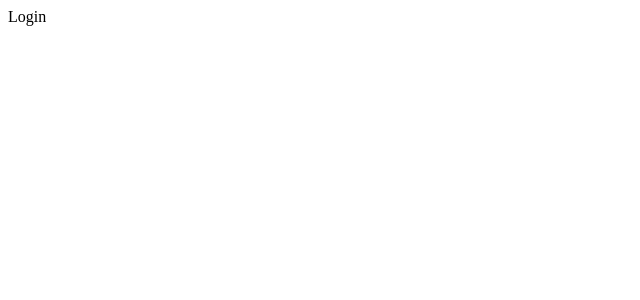
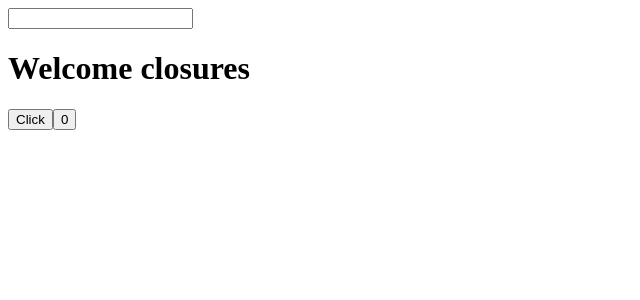
Before and after one commit to hugocruzlfc/react-digest, a React (Vite) app: page / in a window 1280 px wide. Before the commit this address led to /login. Shown: the top 300 px of the page, without its empty margins (0-640 px from the left). Built offline with nearby package versions, Linux system fonts and the light colour scheme.

Commit message:
feature: add expample about closures

```diff
--- a/src/App.tsx
+++ b/src/App.tsx
@@ -1,3 +1,4 @@
+import Closures from "./components/Closures/Closures";
 import CodeSpliting from "./components/CodeSpliting/CodeSpliting";
 import { Form as FormForwardRef } from "./components/FormRefs/FormForwardRef";
 import { Form as FormUseImperative } from "./components/FormRefs/FormUseImperative";
@@ -16,7 +17,8 @@ function App() {
       <FormUseImperative />
       <br />
       <Page /> */}
-      <CodeSpliting />
+      {/* <CodeSpliting /> */}
+      <Closures />
     </div>
   );
 }
--- /dev/null
+++ b/src/components/Closures/Closures.tsx
@@ -0,0 +1,65 @@
+import React, { useCallback, useEffect, useRef, useState } from "react";
+
+export default function Closures() {
+    return  <Form />
+ }
+
+
+
+const Form = () => {
+  const [value, setValue] = useState<string>();
+  const ref = useRef<()=>void>();
+
+  useEffect(() => {
+    ref.current = () => {
+      // will be latest
+      console.log(value);
+    };
+  });
+
+  const onClick = useCallback(() => {
+    // will be latest
+    ref.current?.();
+  }, []);
+
+  return (
+    <>
+      <input
+        type="text"
+        value={value}
+        onChange={(e: React.ChangeEvent<HTMLInputElement>) => setValue(e.target.value)}
+      />
+      <HeavyComponentMemo
+        title="Welcome closures"
+        onClick={onClick}
+      />
+    </>
+  );
+};
+
+
+const HeavyComponent = ({ title, onClick }: {
+    title: string;
+    onClick: () => void;
+    }) => {
+    const [count, setCount] = useState(0);
+
+    useEffect(() => {
+        console.log("render");
+    },[]);
+
+    return (
+        <>
+        <h1>{title}</h1>
+        <button onClick={onClick}>Click</button>
+        <button onClick={() => setCount((prev) => prev + 1)}>
+            {count}
+        </button>
+        </>
+    );
+}
+
+
+const HeavyComponentMemo = React.memo(HeavyComponent);
+
+// https://www.developerway.com/posts/fantastic-closures?utm_source=reactdigest&utm_medium&utm_campaign=1698
```
